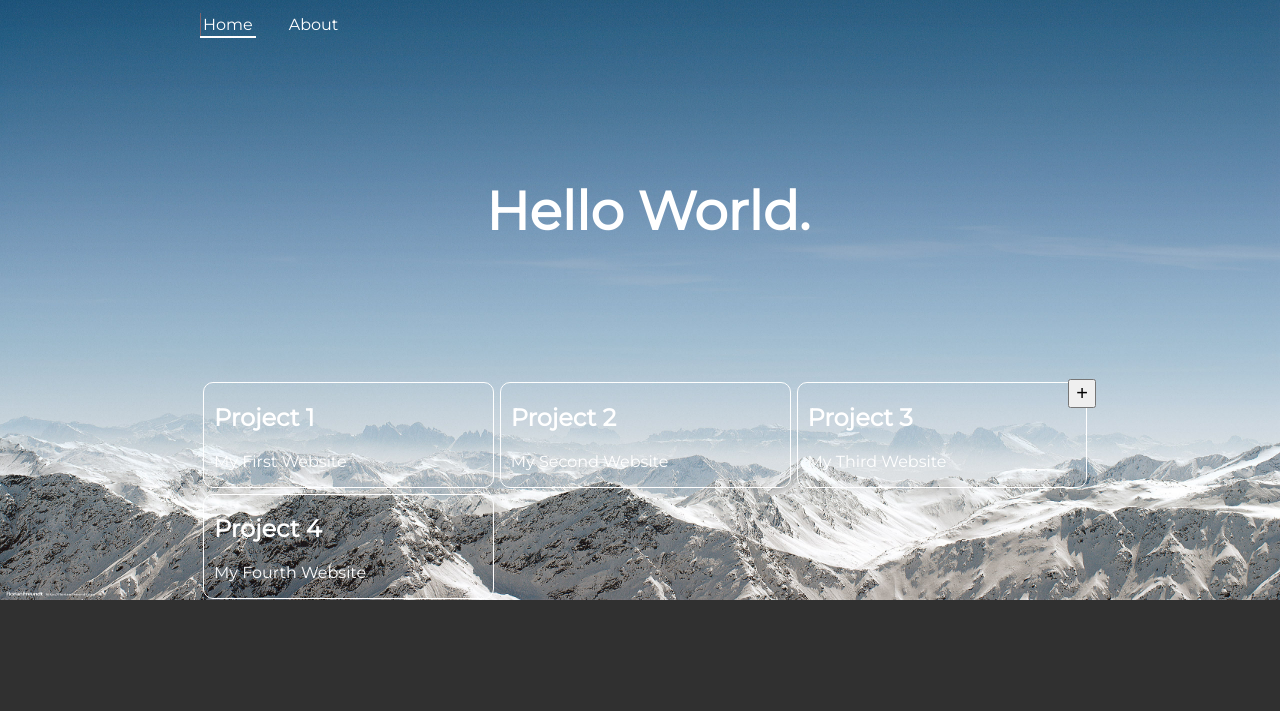
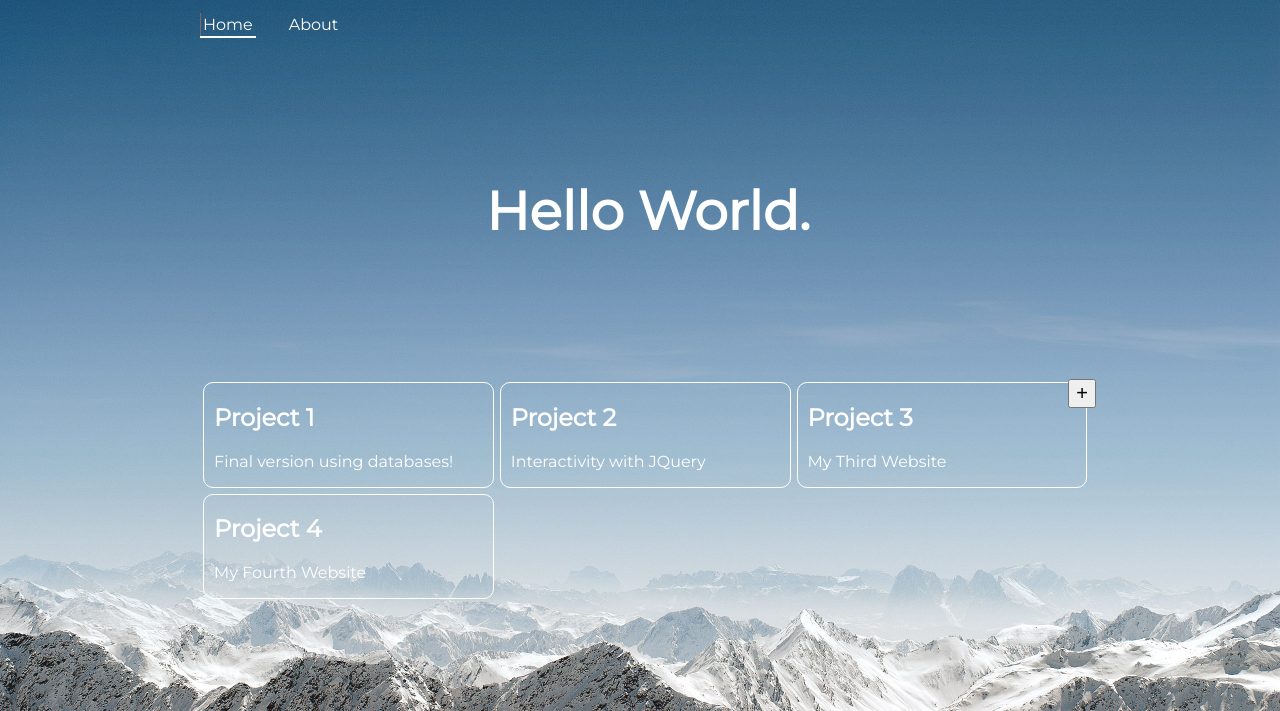
Before and after one commit to friedeggs/web-demo, a Flask app: page / in a window 1280 px wide. Shown: the top 711 px of the page. Run offline with Flask 2, Linux system fonts and the light colour scheme.

Commit message:
Added project descriptions

```diff
--- a/static/styles.css
+++ b/static/styles.css
@@ -166,7 +166,7 @@ body {
   background-image: url("image.jpg");
   /*background-image: url("http://kriswhitewrites.com/wp-content/uploads/2013/06/landscape-mountains-snow-sky.jpg");*/
   /*background-size: cover;*/
-  background-size: 100% 600px;
+  background-size: 100% 800px;
   background-repeat: no-repeat;
 }
 
--- a/templates/index.html
+++ b/templates/index.html
@@ -27,11 +27,11 @@
       <!-- <h3>Projects</h3> -->
       <a href="/project/1"><div class="project ">
         <h2>Project 1</h2>
-        <p>My First Website</p>
+        <p>Final version using databases!</p>
       </div></a>
       <a href="/project/2"><div class="project">
         <h2>Project 2</h2>
-        <p>My Second Website</p>
+        <p>Interactivity with JQuery</p>
       </div></a>
       <div class="project">
         <h2>Project 3</h2>
```
